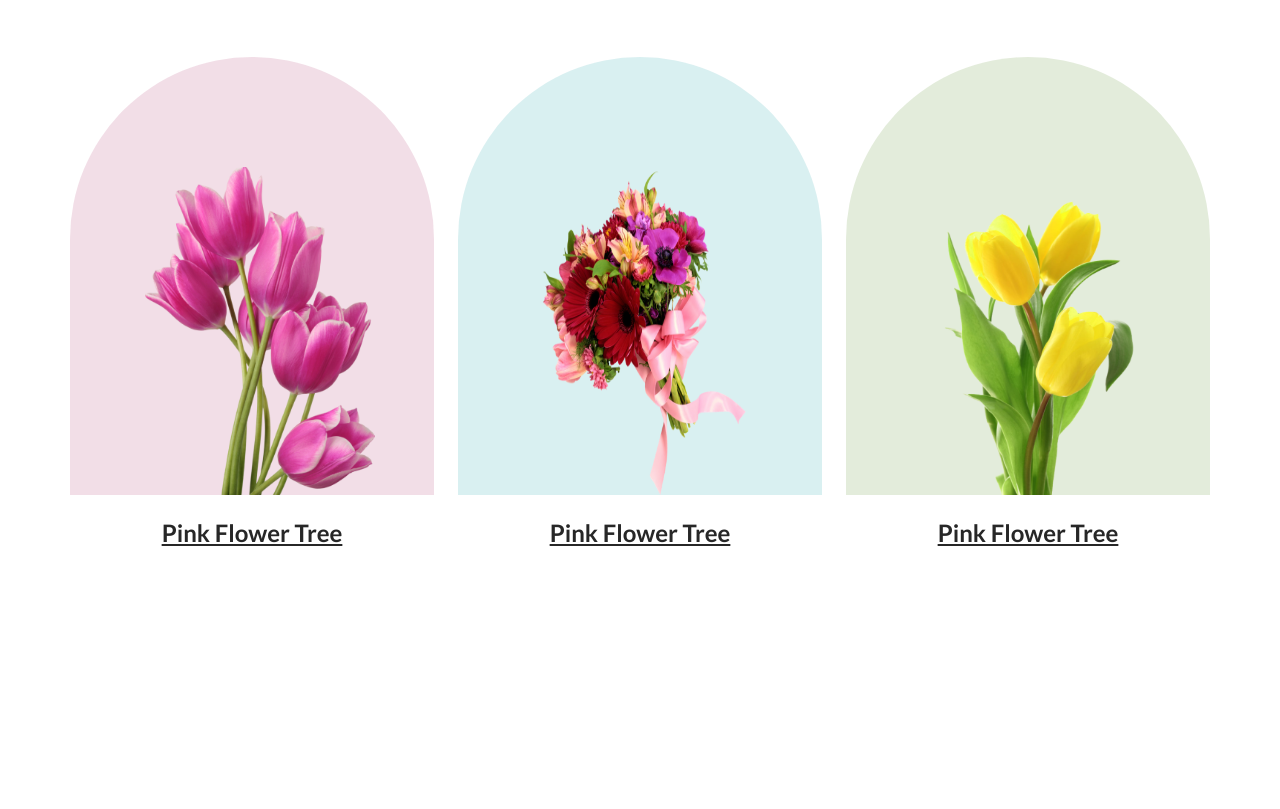
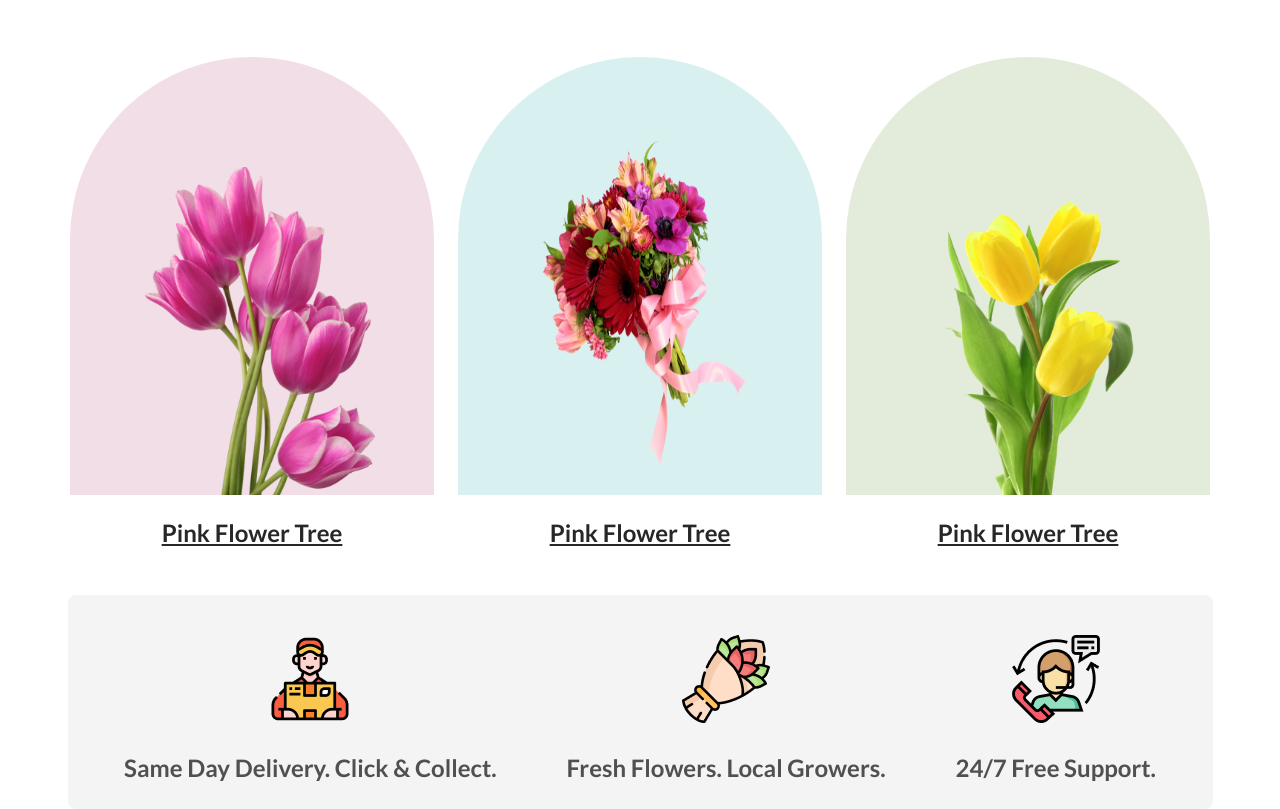
Before and after one commit to asafdiu/online-flower-shop, a plain HTML site: page index.html in a window 1280 px wide. Shown: the part 901-1710 px from the top of the page. Before the commit the page ends 1448 px from the top, so only its background shows below. Drawn offline with Linux system fonts and the light colour scheme.

Commit message:
feature section done

```diff
--- a/index.html
+++ b/index.html
@@ -41,7 +41,7 @@
                     <h5 class="feature-boxtext">Pink Flower Tree</h5>
                 </div>
                 <div class="feature-box2">
-                    <img class="feature-image" src="Flower Asset/pngwing 5.png" alt="">
+                    <img class="feature-image2" src="Flower Asset/pngwing 5.png" alt="">
                     <h5 class="feature-boxtext">Pink Flower Tree</h5>
                 </div>
                 <div class="feature-box3">
@@ -50,6 +50,26 @@
                 </div>
 
             </div>
+            <div class="feature-bottom">
+                <div class="feature-bottombox">
+                    <img src="Flower Asset/Group 57.png" alt="">
+                    <p>Same Day Delivery. Click & Collect.</p>
+                </div>
+                <div class="feature-bottombox">
+                    <img src="Flower Asset/Group 58.png" alt="">
+                    <p>Fresh Flowers. Local Growers.</p>
+                </div>
+                <div class="feature-bottombox">
+                    <img src="Flower Asset/Group 59.png" alt="">
+                    <p>24/7 Free Support.</p>
+                </div>
+
+            </div>
+
+        </section>
+
+        <section class="hotdeal">
+
 
         </section>
 
--- a/styles.css
+++ b/styles.css
@@ -57,6 +57,9 @@ body {
 }
 
 /* Feature Section Started here */
+.feature{
+    background: #FFF;
+}
 .feature-top {
     text-align: center;
     margin-top: 100px;
@@ -79,7 +82,8 @@ body {
     width: 594px;
     margin: auto;
 }
-.feature-middle{
+
+.feature-middle {
     display: flex;
     justify-content: center;
     gap: 24px;
@@ -119,6 +123,13 @@ body {
     margin-bottom: 0;
 }
 
+.feature-image2 {
+    width: 230px;
+    height: 328px;
+    margin: 80px 75px 30px 75px;
+    margin-bottom: 30px;
+}
+
 .feature-boxtext {
     color: #272727;
     text-align: center;
@@ -127,3 +138,31 @@ body {
     text-decoration-line: underline;
     margin-top: 20px;
 }
+
+/* Feature bottom */
+.feature-bottom {
+    display: flex;
+    gap: 70px;
+    justify-content: center;
+    margin-top: 100px;
+    border-radius: 8px;
+    background: rgba(39, 39, 39, 0.05);
+    max-width: 1145px;
+    max-height: 500px;
+    margin: auto;
+    margin-top: 100px;
+}
+
+.feature-bottombox {
+    text-align: center;
+    padding-top: 40px;
+}
+
+.feature-bottombox p {
+    color: rgba(39, 39, 39, 0.80);
+    font-size: 24px;
+    font-weight: 600;
+    line-height: 35px;
+}
+
+/* HOT DEAL SECTION */
```
